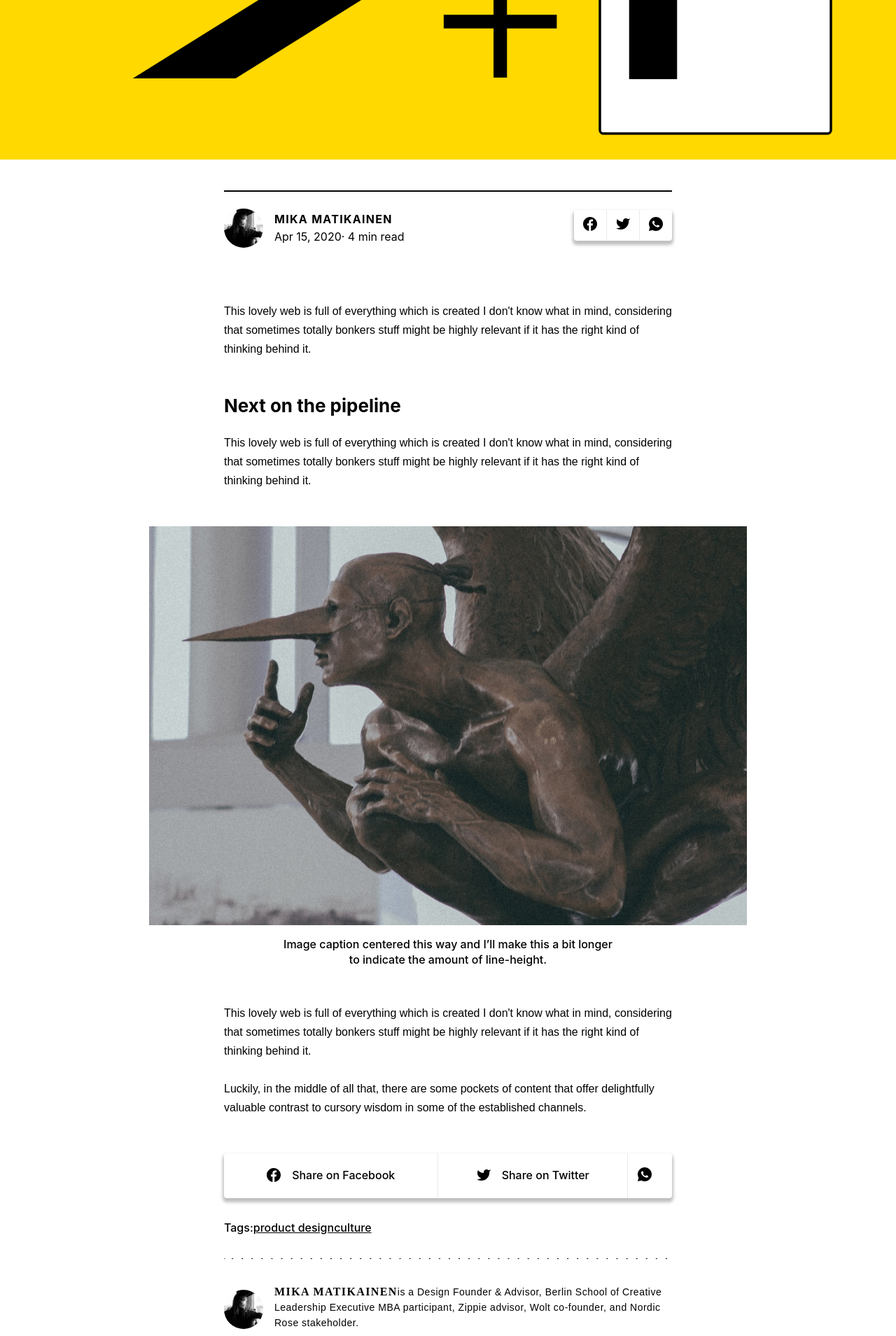
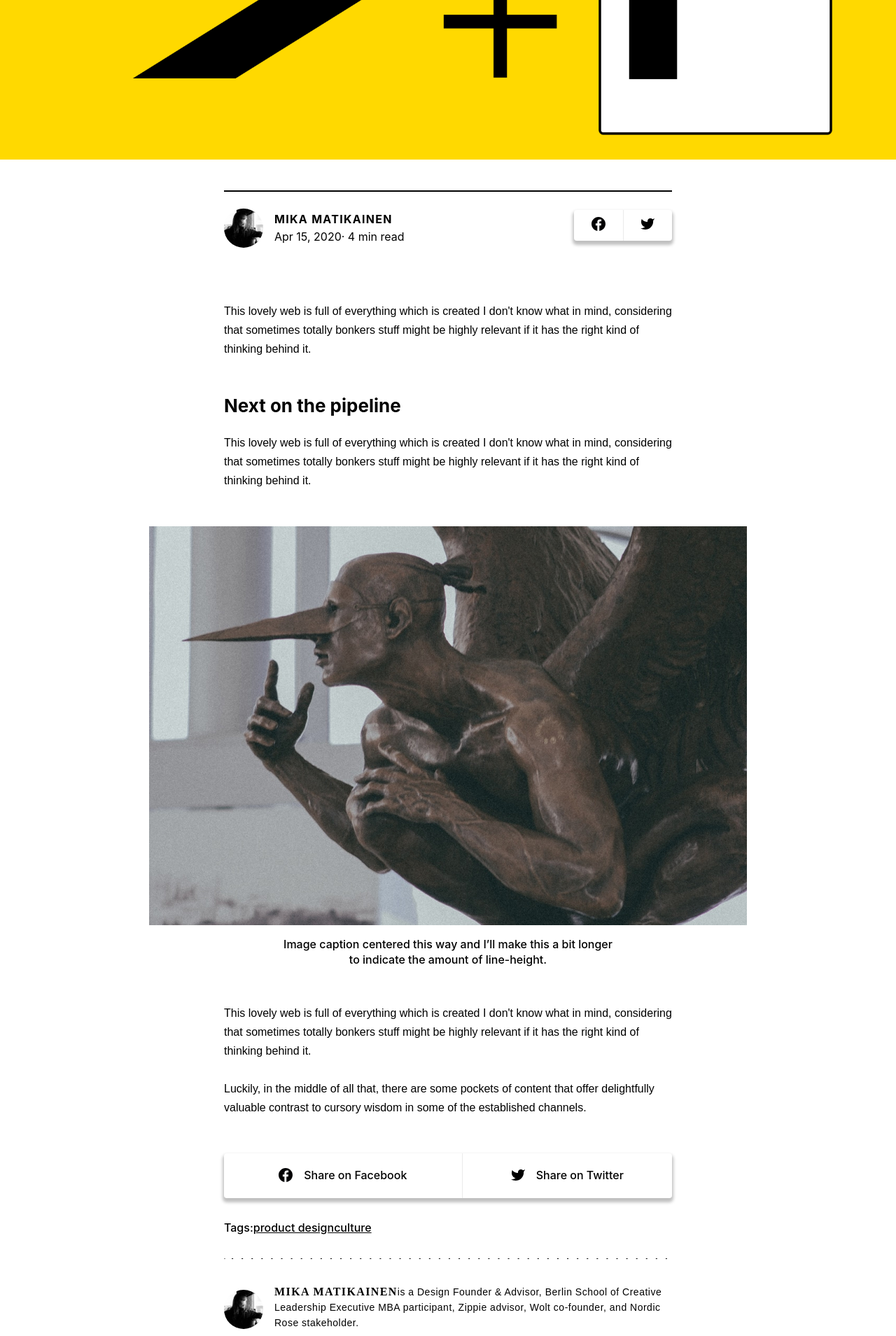
Before and after one commit to and-gurin/nordic-rose-react, a React (Create React App) app: page /posts/1 in a window 1280 px wide. Shown: the part 1052-2961 px from the top of the page at 70% size. Built offline with nearby package versions, Linux system fonts and the light colour scheme; a web font is replaced by a local one.

Commit message:
fix:  change link to className

```diff
--- a/src/components/social-table/SocialTable.jsx
+++ b/src/components/social-table/SocialTable.jsx
@@ -17,9 +17,8 @@ export function SocialTableHeader() {
             <tbody>
             <tr>
                 {socialLinks.map(link => {
-                        let whatsappClass = 'style.' + link.name
                         return (
-                            <td key={link.name} className={whatsappClass + ' ' + style.socialTable__row}>
+                            <td key={link.name} className={style[link.name] + ' ' + style.socialTable__row}>
                                 <a className={style.socialTable__ref} href="#">
                                     <img src={link.img} alt={link.name} width="20px" height="20px"/>
                                 </a>
@@ -40,7 +39,7 @@ export function SocialTableFooter() {
             <tr>
                 {socialLinks.map(link => {
                         return (
-                            <td key={link.name} className={'style.' + link.name + ' ' + style.socialTable__row}>
+                            <td key={link.name} className={style[link.name] + ' ' + style.socialTable__row}>
                                 <a className={style.socialTable__ref} href="#">
                                     <img src={link.img} alt={link.name} width="20px" height="20px"/>
                                     <span className={style.socialTable__caption}>{'    ' + link.caption}</span>
```
